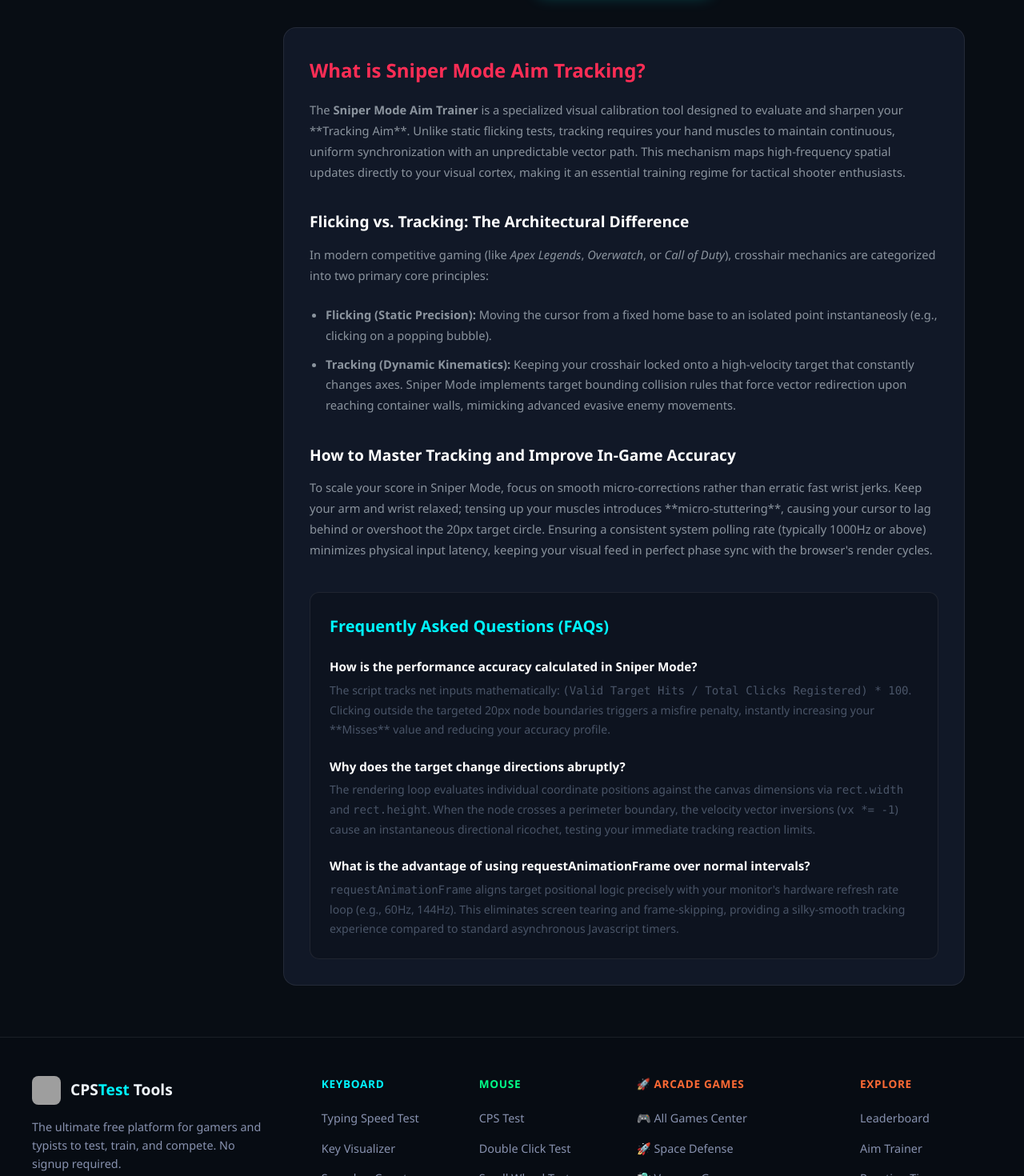
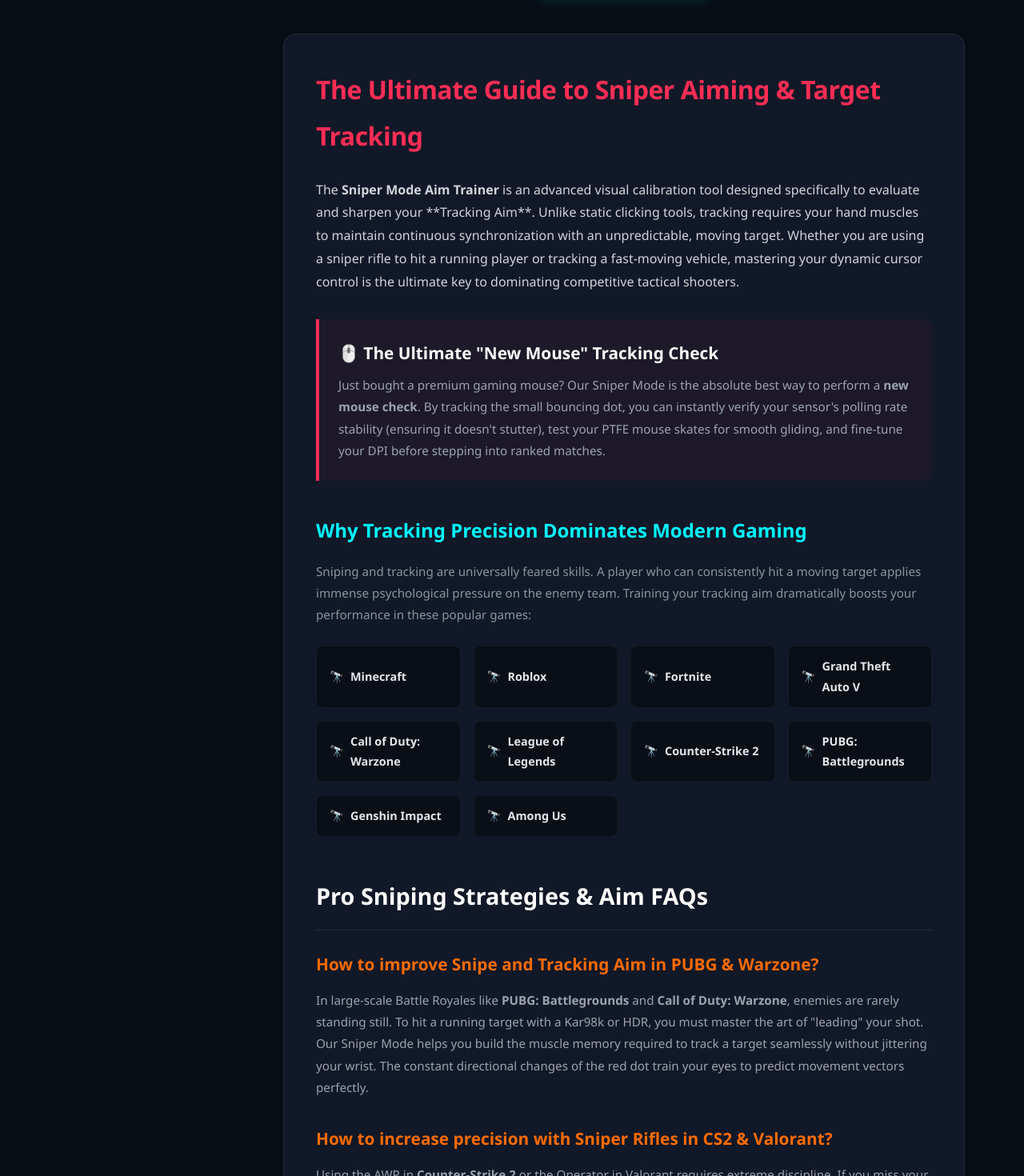
Before and after one commit to fahadhassan7635-stack/Cps-Test-Tool, a React (Vite) app: page /sniper-mode in a window 1280 px wide. Shown: the part 900-2370 px from the top of the page at 80% size. Built offline with nearby package versions, Linux system fonts and the light colour scheme; grey boxes are pictures that could not be loaded.

Commit message:
Update SniperModePage.tsx

```diff
--- a/src/pages/SniperModePage.tsx
+++ b/src/pages/SniperModePage.tsx
@@ -175,74 +175,109 @@
         {phase !== 'idle' && <button className="btn btn-secondary" onClick={() => { cancelAnimationFrame(animRef.current); if (timerRef.current) clearInterval(timerRef.current); setPhase('idle'); setTarget(null); }}>🔄 Reset</button>}
       </div>
 
-      {/* ================= SEO ARTICLES & EDUCATION SECTION ================= */}
-      <div style={{ background: 'var(--bg-card)', border: '1px solid var(--border)', borderRadius: '16px', padding: '2rem', marginTop: '2rem' }}>
-        <section style={{ color: 'var(--text-secondary)', fontSize: '0.92rem', lineHeight: '1.75' }}>
-          <h2 style={{ fontWeight: '700', fontSize: '1.5rem', marginBottom: '1rem', color: 'var(--neon-red)', marginTop: '0' }}>
-            What is Sniper Mode Aim Tracking?
+      {/* ================= MASSIVE SEO ARTICLES & EDUCATION SECTION ================= */}
+      <div style={{ background: 'var(--bg-card)', border: '1px solid var(--border)', borderRadius: '16px', padding: '2.5rem', marginTop: '3rem' }}>
+        <article style={{ color: 'var(--text-secondary)', fontSize: '0.95rem', lineHeight: '1.8' }}>
+
+          <h2 style={{ fontWeight: '800', fontSize: '2rem', marginBottom: '1.5rem', color: 'var(--neon-red)', marginTop: '0', letterSpacing: '-0.5px' }}>
+            The Ultimate Guide to Sniper Aiming & Target Tracking
           </h2>
-          <p style={{ marginBottom: '1.5rem' }}>
-            The <strong>Sniper Mode Aim Trainer</strong> is a specialized visual calibration tool designed to evaluate and sharpen your **Tracking Aim**. Unlike static flicking tests, tracking requires your hand muscles to maintain continuous, uniform synchronization with an unpredictable vector path. This mechanism maps high-frequency spatial updates directly to your visual cortex, making it an essential training regime for tactical shooter enthusiasts.
+
+          <p style={{ marginBottom: '2rem', fontSize: '1rem', color: '#d1d5db' }}>
+            The <strong>Sniper Mode Aim Trainer</strong> is an advanced visual calibration tool designed specifically to evaluate and sharpen your **Tracking Aim**. Unlike static clicking tools, tracking requires your hand muscles to maintain continuous synchronization with an unpredictable, moving target. Whether you are using a sniper rifle to hit a running player or tracking a fast-moving vehicle, mastering your dynamic cursor control is the ultimate key to dominating competitive tactical shooters.
           </p>
 
-          <h3 style={{ color: '#fff', fontSize: '1.2rem', fontWeight: '600', marginBottom: '0.75rem', marginTop: '2rem' }}>
-            Flicking vs. Tracking: The Architectural Difference
+          {/* New Mouse Sensor Check Box */}
+          <div style={{ background: 'rgba(255, 45, 85, 0.05)', borderLeft: '4px solid var(--neon-red)', borderRadius: '0 12px 12px 0', padding: '1.5rem', marginBottom: '2.5rem' }}>
+            <h3 style={{ color: '#fff', fontSize: '1.3rem', fontWeight: '700', marginTop: '0', marginBottom: '0.5rem', display: 'flex', alignItems: 'center', gap: '8px' }}>
+              🖱️ The Ultimate "New Mouse" Tracking Check
+            </h3>
+            <p style={{ margin: 0, color: '#9ca3af' }}>
+              Just bought a premium gaming mouse? Our Sniper Mode is the absolute best way to perform a <strong>new mouse check</strong>. By tracking the small bouncing dot, you can instantly verify your sensor's polling rate stability (ensuring it doesn't stutter), test your PTFE mouse skates for smooth gliding, and fine-tune your DPI before stepping into ranked matches.
+            </p>
+          </div>
+
+          <h3 style={{ color: 'var(--neon-cyan)', fontSize: '1.5rem', fontWeight: '700', marginBottom: '1rem' }}>
+            Why Tracking Precision Dominates Modern Gaming
           </h3>
           <p style={{ marginBottom: '1.5rem' }}>
-            In modern competitive gaming (like <em>Apex Legends</em>, <em>Overwatch</em>, or <em>Call of Duty</em>), crosshair mechanics are categorized into two primary core principles:
-          </p>
-          <ul style={{ paddingLeft: '1.25rem', marginBottom: '1.5rem', listStyleType: 'disc' }}>
-            <li style={{ marginBottom: '0.6rem' }}>
-              <strong>Flicking (Static Precision):</strong> Moving the cursor from a fixed home base to an isolated point instantaneosly (e.g., clicking on a popping bubble).
-            </li>
-            <li style={{ marginBottom: '0.6rem' }}>
-              <strong>Tracking (Dynamic Kinematics):</strong> Keeping your crosshair locked onto a high-velocity target that constantly changes axes. Sniper Mode implements target bounding collision rules that force vector redirection upon reaching container walls, mimicking advanced evasive enemy movements.
-            </li>
-          </ul>
-
-          <h3 style={{ color: '#fff', fontSize: '1.2rem', fontWeight: '600', marginBottom: '0.75rem', marginTop: '2rem' }}>
-            How to Master Tracking and Improve In-Game Accuracy
-          </h3>
-          <p style={{ marginBottom: '1.5rem' }}>
-            To scale your score in Sniper Mode, focus on smooth micro-corrections rather than erratic fast wrist jerks. Keep your arm and wrist relaxed; tensing up your muscles introduces **micro-stuttering**, causing your cursor to lag behind or overshoot the 20px target circle. Ensuring a consistent system polling rate (typically 1000Hz or above) minimizes physical input latency, keeping your visual feed in perfect phase sync with the browser's render cycles.
+            Sniping and tracking are universally feared skills. A player who can consistently hit a moving target applies immense psychological pressure on the enemy team. Training your tracking aim dramatically boosts your performance in these popular games:
           </p>
 
-          {/* FAQ Section */}
-          <div style={{ marginTop: '2.5rem', background: 'rgba(0,0,0,0.2)', borderRadius: '12px', padding: '1.5rem', border: '1px solid var(--border)' }}>
-            <h3 style={{ color: 'var(--neon-cyan)', fontSize: '1.25rem', fontWeight: '700', marginBottom: '1.25rem', marginTop: '0' }}>
-              Frequently Asked Questions (FAQs)
-            </h3>
+          <div style={{ display: 'grid', gridTemplateColumns: 'repeat(auto-fill, minmax(180px, 1fr))', gap: '1rem', marginBottom: '3rem' }}>
+            {['Minecraft', 'Roblox', 'Fortnite', 'Grand Theft Auto V', 'Call of Duty: Warzone', 'League of Legends', 'Counter-Strike 2', 'PUBG: Battlegrounds', 'Genshin Impact', 'Among Us'].map((game) => (
+              <div key={game} style={{ background: 'rgba(0,0,0,0.4)', padding: '0.75rem 1rem', borderRadius: '8px', border: '1px solid rgba(255,255,255,0.05)', color: '#e5e7eb', fontWeight: '600', fontSize: '0.9rem', display: 'flex', alignItems: 'center', gap: '8px' }}>
+                <span style={{ color: 'var(--neon-red)' }}>🔭</span> {game}
+              </div>
+            ))}
+          </div>
 
-            <div style={{ marginBottom: '1.25rem' }}>
-              <h4 style={{ color: '#fff', fontSize: '0.95rem', fontWeight: '600', margin: '0 0 0.25rem 0' }}>
-                How is the performance accuracy calculated in Sniper Mode?
-              </h4>
-              <p style={{ margin: '0', color: 'var(--text-muted)', fontSize: '0.88rem' }}>
-                The script tracks net inputs mathematically: <code>(Valid Target Hits / Total Clicks Registered) * 100</code>. Clicking outside the targeted 20px node boundaries triggers a misfire penalty, instantly increasing your **Misses** value and reducing your accuracy profile.
+          {/* Detailed Q&A / Pro Strategies Section */}
+          <h2 style={{ fontWeight: '800', fontSize: '1.8rem', marginBottom: '1.5rem', color: '#fff', borderBottom: '1px solid var(--border)', paddingBottom: '1rem' }}>
+            Pro Sniping Strategies & Aim FAQs
+          </h2>
+
+          <div style={{ display: 'flex', flexDirection: 'column', gap: '2rem' }}>
+
+            {/* PUBG / Warzone Sniper Aiming */}
+            <div>
+              <h3 style={{ color: 'var(--neon-orange)', fontSize: '1.3rem', fontWeight: '700', marginBottom: '0.75rem' }}>
+                How to improve Snipe and Tracking Aim in PUBG & Warzone?
+              </h3>
+              <p style={{ color: '#9ca3af', margin: 0 }}>
+                In large-scale Battle Royales like <strong>PUBG: Battlegrounds</strong> and <strong>Call of Duty: Warzone</strong>, enemies are rarely standing still. To hit a running target with a Kar98k or HDR, you must master the art of "leading" your shot. Our Sniper Mode helps you build the muscle memory required to track a target seamlessly without jittering your wrist. The constant directional changes of the red dot train your eyes to predict movement vectors perfectly.
               </p>
             </div>
 
-            <div style={{ marginBottom: '1.25rem' }}>
-              <h4 style={{ color: '#fff', fontSize: '0.95rem', fontWeight: '600', margin: '0 0 0.25rem 0' }}>
-                Why does the target change directions abruptly?
-              </h4>
-              <p style={{ margin: '0', color: 'var(--text-muted)', fontSize: '0.88rem' }}>
-                The rendering loop evaluates individual coordinate positions against the canvas dimensions via <code>rect.width</code> and <code>rect.height</code>. When the node crosses a perimeter boundary, the velocity vector inversions (<code>vx *= -1</code>) cause an instantaneous directional ricochet, testing your immediate tracking reaction limits.
+            {/* Valorant / CS2 Flicks & Tracking */}
+            <div>
+              <h3 style={{ color: 'var(--neon-orange)', fontSize: '1.3rem', fontWeight: '700', marginBottom: '0.75rem' }}>
+                How to increase precision with Sniper Rifles in CS2 & Valorant?
+              </h3>
+              <p style={{ color: '#9ca3af', margin: 0 }}>
+                Using the AWP in <strong>Counter-Strike 2</strong> or the Operator in Valorant requires extreme discipline. If you miss your first shot, you are likely dead. While holding angles (crosshair placement) is key, you must also be able to micro-track an enemy who "jiggle-peeks" or swings wide. Playing our Sniper Mode daily trains you to click the mouse exactly when your crosshair aligns with a tiny moving hitbox, drastically improving your single-shot accuracy.
               </p>
             </div>
 
+            {/* Minecraft Bow Aiming */}
             <div>
-              <h4 style={{ color: '#fff', fontSize: '0.95rem', fontWeight: '600', margin: '0 0 0.25rem 0' }}>
-                What is the advantage of using requestAnimationFrame over normal intervals?
-              </h4>
-              <p style={{ margin: '0', color: 'var(--text-muted)', fontSize: '0.88rem' }}>
-                <code>requestAnimationFrame</code> aligns target positional logic precisely with your monitor's hardware refresh rate loop (e.g., 60Hz, 144Hz). This eliminates screen tearing and frame-skipping, providing a silky-smooth tracking experience compared to standard asynchronous Javascript timers.
+              <h3 style={{ color: 'var(--neon-orange)', fontSize: '1.3rem', fontWeight: '700', marginBottom: '0.75rem' }}>
+                How to get better Bow Aim and PvP Tracking in Minecraft?
+              </h3>
+              <p style={{ color: '#9ca3af', margin: 0 }}>
+                While "Fast CPS" is famous for sword combat in <strong>Minecraft</strong>, tracking is what wins ranged bow fights and keeps your cursor locked onto an enemy while both of you are strafing. If your crosshair slips off the enemy hitbox, your clicks won't register. Sniper mode forces you to keep your cursor glued to the target, enhancing your PvP tracking skills on popular servers like Hypixel.
               </p>
             </div>
+
+            {/* Reaction Time */}
+            <div>
+              <h3 style={{ color: 'var(--neon-orange)', fontSize: '1.3rem', fontWeight: '700', marginBottom: '0.75rem' }}>
+                How to improve reaction time to unpredictable movement in FPS games?
+              </h3>
+              <p style={{ color: '#9ca3af', margin: 0 }}>
+                When the target in this tool hits a wall, it bounces back instantly. This replicates an enemy suddenly changing direction (strafing) in games like <strong>Fortnite</strong>, <strong>Apex Legends</strong>, or <strong>Grand Theft Auto V</strong>. To improve your reaction time:
+                <br/><br/>
+                <strong>1. Don't Predict, React:</strong> Stop guessing where the dot will go. Keep your eyes locked on the dot itself, not your crosshair. <br/>
+                <strong>2. Relax Your Grip:</strong> Tensing your hand to click fast actually slows down your tracking speed. A relaxed grip allows for smoother micro-adjustments.<br/>
+                <strong>3. Higher Refresh Rate:</strong> Playing this tracking tool on a 144Hz or 240Hz monitor will make the target's movement appear significantly smoother, lowering your visual reaction latency.
+              </p>
+            </div>
+
+            {/* Pro Tip Box */}
+            <div style={{ background: 'rgba(255, 107, 0, 0.05)', border: '1px solid rgba(255,107,0,0.2)', padding: '1.5rem', borderRadius: '12px', marginTop: '1rem' }}>
+              <h4 style={{ color: 'var(--neon-orange)', fontSize: '1.1rem', fontWeight: '700', margin: '0 0 0.5rem 0' }}>
+                💡 Pro Tip: Optimize Your Sensitivity (eDPI)
+              </h4>
+              <p style={{ color: '#9ca3af', margin: 0, fontSize: '0.9rem' }}>
+                If you find yourself constantly "overshooting" the red target, your mouse sensitivity is too high. If you are trailing behind it, your sensitivity might be too low (or your mousepad is too small). Lowering your DPI (e.g., to 400 or 800) and using your forearm to track movements provides exponentially higher consistency than relying solely on your wrist.
+              </p>
+            </div>
+
           </div>
-        </section>
+        </article>
       </div>
-      {/* ================= SEO ARTICLES & EDUCATION SECTION END ================= */}
+      {/* ================= MASSIVE SEO ARTICLES & EDUCATION SECTION END ================= */}
+
     </div>
   );
 }
```
